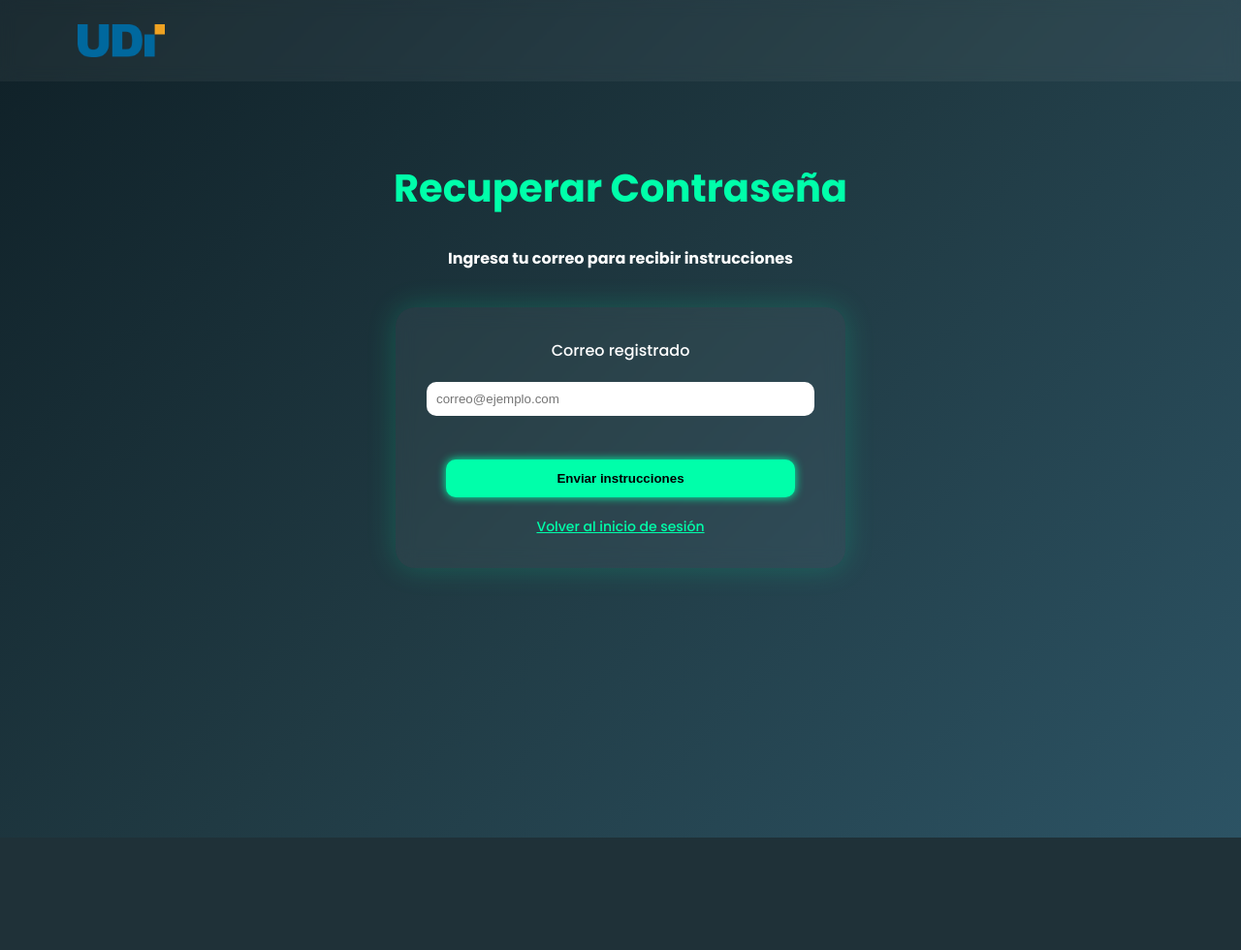
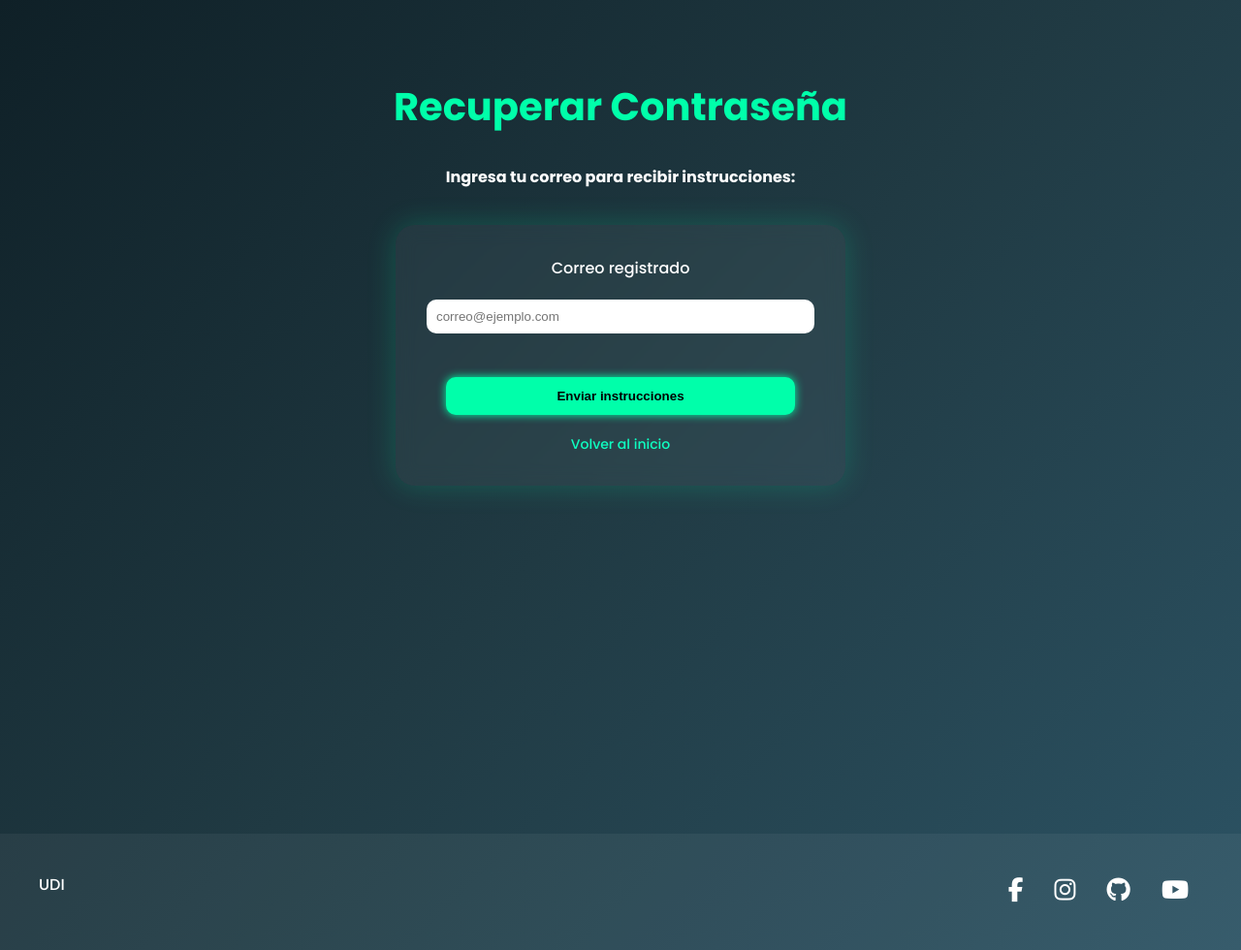
Before and after one commit to didierorduzz/ProyectoIntegrador_1, a Flask app: page /recuperar-contrasena in a window 1280 px wide. Shown: the whole page at 97% size. Before the commit the page ends 864 px from the top, so only its background shows below. Run offline with Flask 3, Linux system fonts and the light colour scheme.

Commit message:
Correccion de errores, documentaciones mas claras generales, mejoras visuales.

```diff
--- a/app.py
+++ b/app.py
@@ -113,6 +113,7 @@ def dashboard():
             elif vista == 'usuarios':
                 cursor.execute("SELECT nombre, correo, rol FROM usuario ORDER BY nombre")
                 datos = cursor.fetchall()
+            # Aun no implementado en la base de datos
             elif vista == 'reportes':
                 cursor.execute("""
                     SELECT usuario, sala, TO_CHAR(fecha_reporte, 'YYYY-MM-DD'), descripcion
@@ -128,7 +129,7 @@ def dashboard():
 
     return render_template('dashboard.html', vista=vista, datos=datos)
 
-# Ruta para registrar nuevos correos de profesores desde el panel de administración
+# Ruta para registrar nuevos correos de profesores desde el panel de administración (aun no implementado en la base de datos)
 @app.route('/agregar-profesor', methods=['POST'])
 def agregar_profesor():
     correo = request.form.get('correo')
--- a/static/dashboard.css
+++ b/static/dashboard.css
@@ -11,7 +11,7 @@ body {
 }
 
 .sidebar {
-  width: 230px;
+  width: 220px;
   height: auto;
   min-height: 100vh;
   background-color: #111827;
--- a/templates/recuperar_contrasena.html
+++ b/templates/recuperar_contrasena.html
@@ -8,17 +8,25 @@
   <link rel="stylesheet" href="{{ url_for('static', filename='style.css') }}">
   <link rel="stylesheet" href="https://cdnjs.cloudflare.com/ajax/libs/font-awesome/6.5.0/css/all.min.css" />
   <link href="https://fonts.googleapis.com/css2?family=Poppins:wght@300;500;700&display=swap" rel="stylesheet">
+
+    <style>
+      .back-link {
+          text-align: center;
+          margin-top: 1rem;
+      }
+
+      .back-link a {
+          color: #0fffc1;
+          text-decoration: none;
+      }
+    </style>
+
 </head>
 <body>
-  <header>
-    <a href="https://web.udi.edu.co/">
-      <img src="{{ url_for('static', filename='imagenes/udi-logo.png') }}" alt="Logo UDI" class="logo-img" />
-    </a>
-  </header>
 
   <div class="main-content">
     <h1>Recuperar Contraseña</h1>
-    <h4 class="main-text">Ingresa tu correo para recibir instrucciones</h4>
+    <h4 class="main-text">Ingresa tu correo para recibir instrucciones:</h4>
 
     {% with messages = get_flashed_messages(with_categories=true) %}
       {% if messages %}
@@ -35,9 +43,20 @@
         <label for="correo">Correo registrado</label>
         <input type="email" name="correo" id="correo" placeholder="correo@ejemplo.com" required>
         <button type="submit">Enviar instrucciones</button>
-        <a href="{{ url_for('inicio') }}">Volver al inicio de sesión</a>
+        <div class="back-link">
+            <a href="{{ url_for('inicio') }}">Volver al inicio</a>
+        </div>
       </form>
     </div>
   </div>
+  <footer>
+    <div class="logo">UDI</div>
+    <div class="social-icons">
+      <a href="#"><i class="fab fa-facebook-f"></i></a>
+      <a href="#"><i class="fab fa-instagram"></i></a>
+      <a href="#"><i class="fab fa-github"></i></a>
+      <a href="#"><i class="fab fa-youtube"></i></a>
+    </div>
+  </footer>
 </body>
 </html>
```
Also changed, not shown: templates/register.html (+23 -0 lines).
